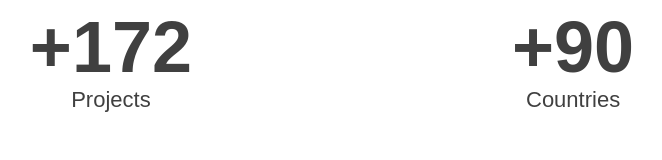
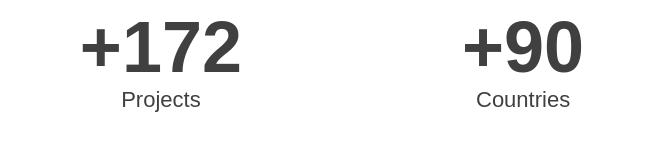
Before and after one commit to naho2196/dobbin-counter, a plain HTML site: page index.html in a window 1280 px wide. Shown: the whole page, without its empty margins (308-970 px from the left). Drawn offline with Linux system fonts and the light colour scheme.

Commit message:
Update index.html

```diff
--- a/index.html
+++ b/index.html
@@ -6,7 +6,7 @@
 <title>Dobbin counter</title>
 <style>
   html,body{margin:0;background:transparent;}
-  .wrap{display:flex;gap:320px;justify-content:center;font-family:Avenir,Arial,sans-serif;color:#404040;text-align:center;padding:8px 0;}
+  .wrap{display:flex;gap:220px;justify-content:center;font-family:Avenir,Arial,sans-serif;color:#404040;text-align:center;padding:8px 0;}
   .num{font-size:72px;font-weight:700;line-height:1.1;}
   .lab{font-size:22px;}
 </style>
```
